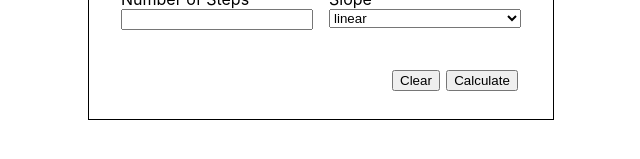
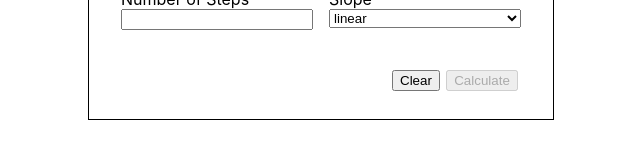
Before and after one commit to codeadventurer/step-rent-calculator, a React (Create React App) app: page / in a window 1280 px wide. Shown: the part 423-582 px from the top of the page, without its empty margins (319-959 px from the left). Built offline with nearby package versions, Linux system fonts and the light colour scheme.

Commit message:
replaces state in App with context

```diff
--- a/src/App.js
+++ b/src/App.js
@@ -1,22 +1,17 @@
-import { useState } from 'react'
-
+import { StepsProvider } from './context/steps-context'
 import Calculator from './components/Calculator'
 import Result from './components/Result'
 
 import { Container } from './styles/App'
 
 function App() {
-  const [steps, setSteps] = useState({})
-
-  const handleSubmit = (rentSteps) => {
-    setSteps(rentSteps)
-  }
-
   return (
-    <Container>
-      <Calculator onSubmit={handleSubmit} />
-      <Result steps={steps} />
-    </Container>
+    <StepsProvider>
+      <Container>
+        <Calculator />
+        <Result />
+      </Container>
+    </StepsProvider>
   )
 }
 
--- a/src/components/Calculator.jsx
+++ b/src/components/Calculator.jsx
@@ -1,6 +1,7 @@
 import { useEffect } from 'react'
 
 import useForm from '../hooks/useForm'
+import { useSteps } from '../context/steps-context'
 import { CalculatorContainer, FieldsContainer, ButtonContainer, Button } from '../styles/Calculator'
 import Field from './Field'
 import { calculateRentSteps } from '../helpers/calculations'
@@ -14,9 +15,11 @@ const fields = [
   {label: 'Number of Steps', name: 'numberOfSteps', type: 'number'},
   {label: 'Slope', name: 'slope', type: 'select'}]
 
-export default function Calculator({onSubmit}) {
+export default function Calculator() {
+  const { initialize, initialized, change, formValues } = useForm()
+  const [, setSteps] = useSteps()
 
-  const { initialize, initialized, change, formValues } = useForm()
+  console.log('setSteps ', setSteps)
 
   useEffect(() => {
     initializeValues()
@@ -39,15 +42,14 @@ export default function Calculator({onSubmit}) {
   }
 
   const handleClear = () => {
-    console.log('clear!')
     initializeValues()
-    onSubmit({})
+    setSteps({})
   }
 
   const handleSubmit = () => {
     const values = getCalculationValues()
     const rentSteps = calculateRentSteps(values)
-    onSubmit(rentSteps)
+    setSteps(rentSteps)
   }
 
   const getCalculationValues = () => {
@@ -72,6 +74,8 @@ export default function Calculator({onSubmit}) {
     return values
   }
 
+  const isInvalid =  Object.values(formValues).some(item => !item.value || item.value === '0')
+
   if (initialized) {
   return (
     <CalculatorContainer>
@@ -88,7 +92,7 @@ export default function Calculator({onSubmit}) {
       </FieldsContainer>
       <ButtonContainer>
         <Button onClick={handleClear}>Clear</Button>
-        <Button onClick={handleSubmit}>Calculate</Button>
+        <Button onClick={handleSubmit} disabled={isInvalid}>Calculate</Button>
       </ButtonContainer>
     </CalculatorContainer>
     )
--- a/src/components/Result.jsx
+++ b/src/components/Result.jsx
@@ -1,6 +1,9 @@
+import { useSteps } from '../context/steps-context'
+
 import { PairContainer, Header, PairItem } from '../styles/Result'
 
-export default function Result({steps}) {
+export default function Result() {
+  const [steps] = useSteps()
 
   const values = Object.values(steps)
 
@@ -9,7 +12,7 @@ export default function Result({steps}) {
   return (
     <PairContainer>
       <Header>Date</Header>
-      <Header>Rent amount</Header>
+      <Header>Rent amount(€)</Header>
       {values.map((value, index) => (<PairItem key={index}>{value}</PairItem>))}
     </PairContainer>
   )
--- /dev/null
+++ b/src/context/steps-context.js
@@ -0,0 +1,20 @@
+import { createContext, useContext, useState, useMemo } from 'react'
+
+const StepsContext = createContext()
+
+function useSteps() {
+  const context = useContext(StepsContext)
+  if (!context) {
+    throw new Error(`useSteps must be used within a StepsProvider`)
+  }
+  return context
+}
+
+function StepsProvider(props) {
+  const [steps, setSteps] = useState({})
+  const value = useMemo(() => [steps, setSteps], [steps])
+
+  return <StepsContext.Provider value={value} {...props} />
+}
+
+export { StepsProvider, useSteps }
```
